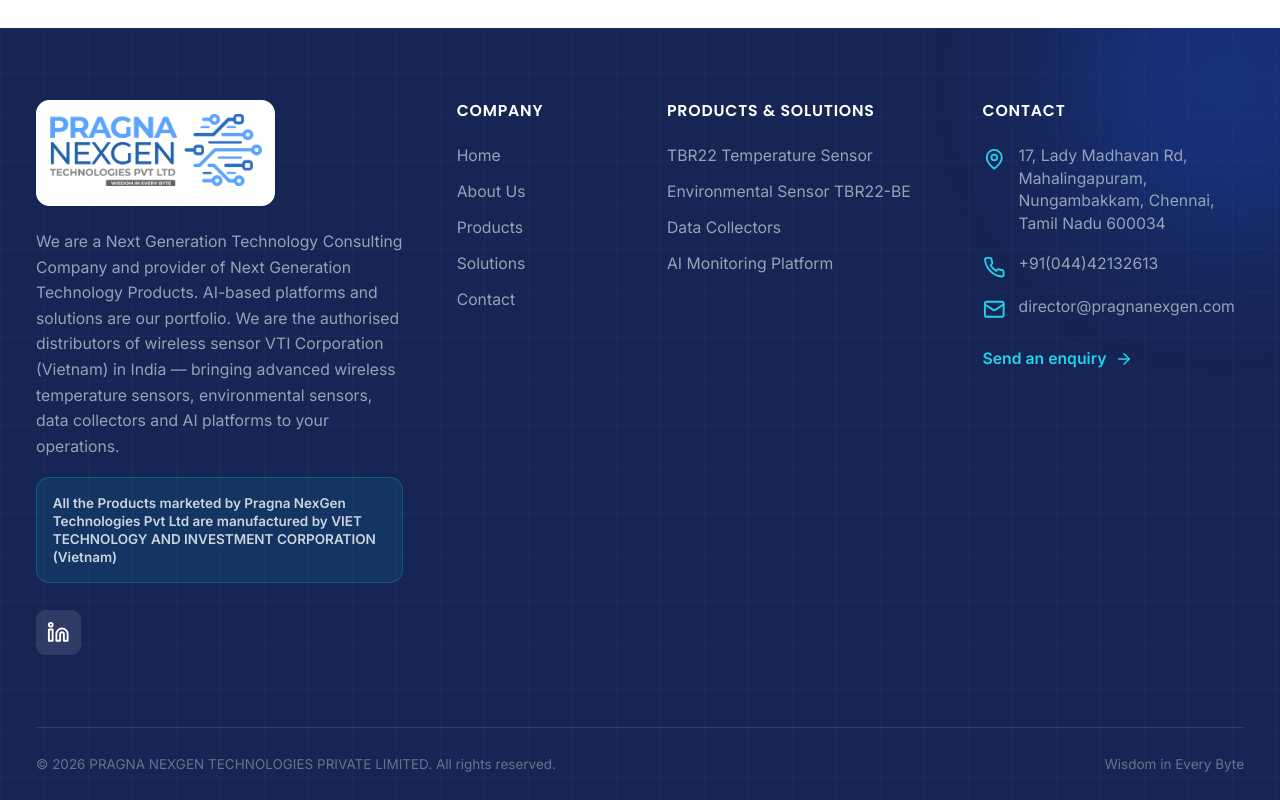
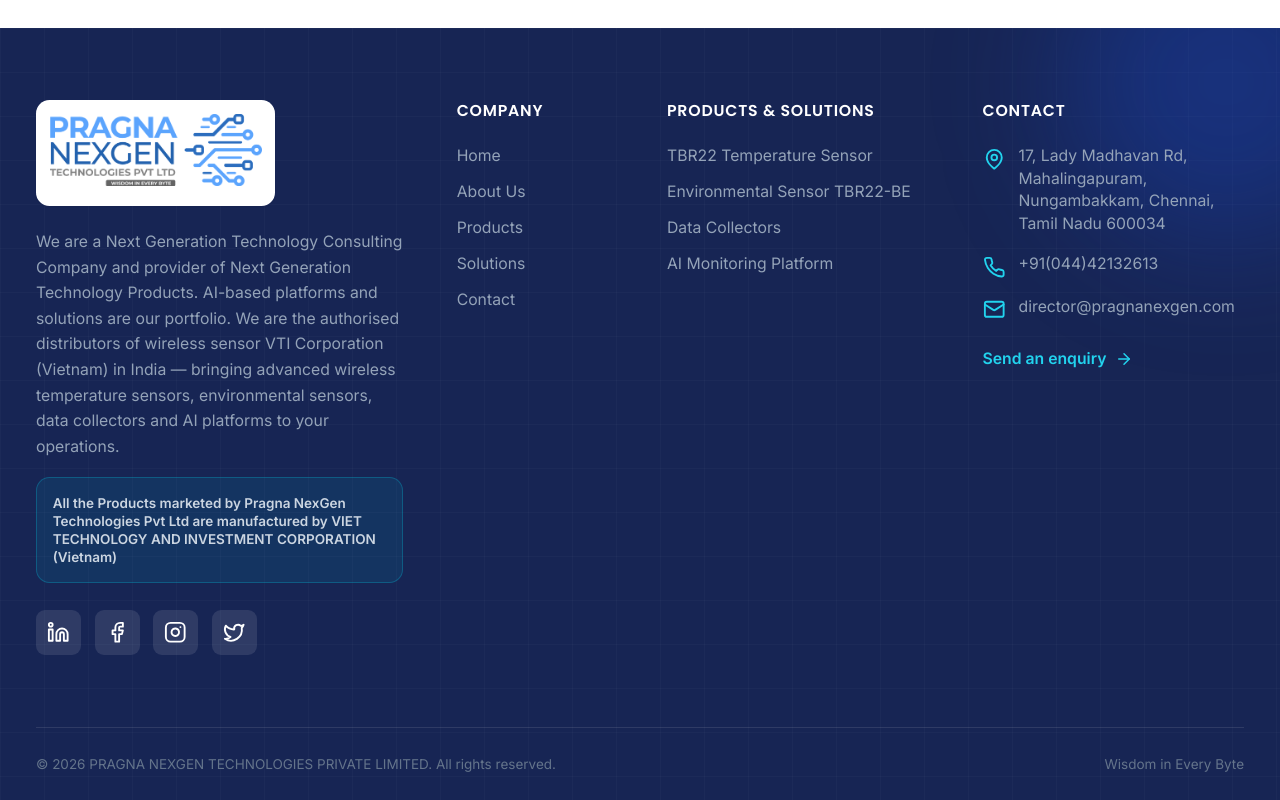
Before and after one commit to larwinj/pragnanexgen, a React (Vite) app: page / in a window 1280 px wide. Shown: the part 5503-6303 px from the top of the page. Built offline with nearby package versions, Linux system fonts and the light colour scheme.

Commit message:
Update Footer component with additional social icons
Added Facebook, Instagram, and Twitter icons to the Footer component.

```diff
--- a/src/components/Footer.jsx
+++ b/src/components/Footer.jsx
@@ -1,5 +1,15 @@
 import { Link } from 'react-router-dom'
-import { Mail, Phone, MapPin, Globe, Linkedin, ArrowRight } from 'lucide-react'
+import {
+  Mail,
+  Phone,
+  MapPin,
+  Globe,
+  Linkedin,
+  Facebook,
+  Instagram,
+  Twitter,
+  ArrowRight,
+} from "lucide-react"
 import Logo from './Logo'
 import { company, navLinks, products } from '../data/site'
 
@@ -34,7 +44,7 @@
             >
             <Linkedin className="h-5 w-5" />
             </a>
-            {/* <a
+            <a
               href={company.social.facebook}
               target="_blank"
               rel="noreferrer noopener"
@@ -62,7 +72,7 @@
                 aria-label="Twitter"
               >
               <Twitter className="h-5 w-5" />
-            </a> */}
+            </a>
           </div>
           </div>
 
```
